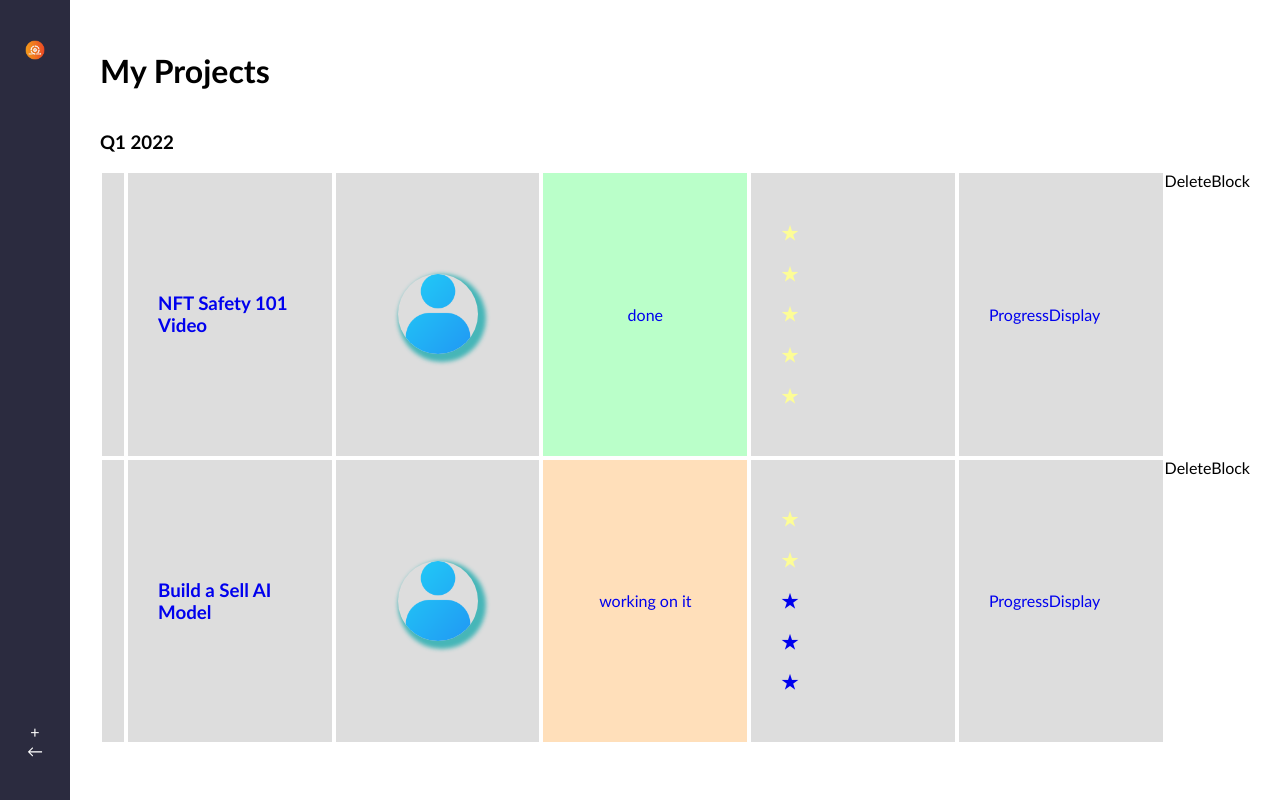
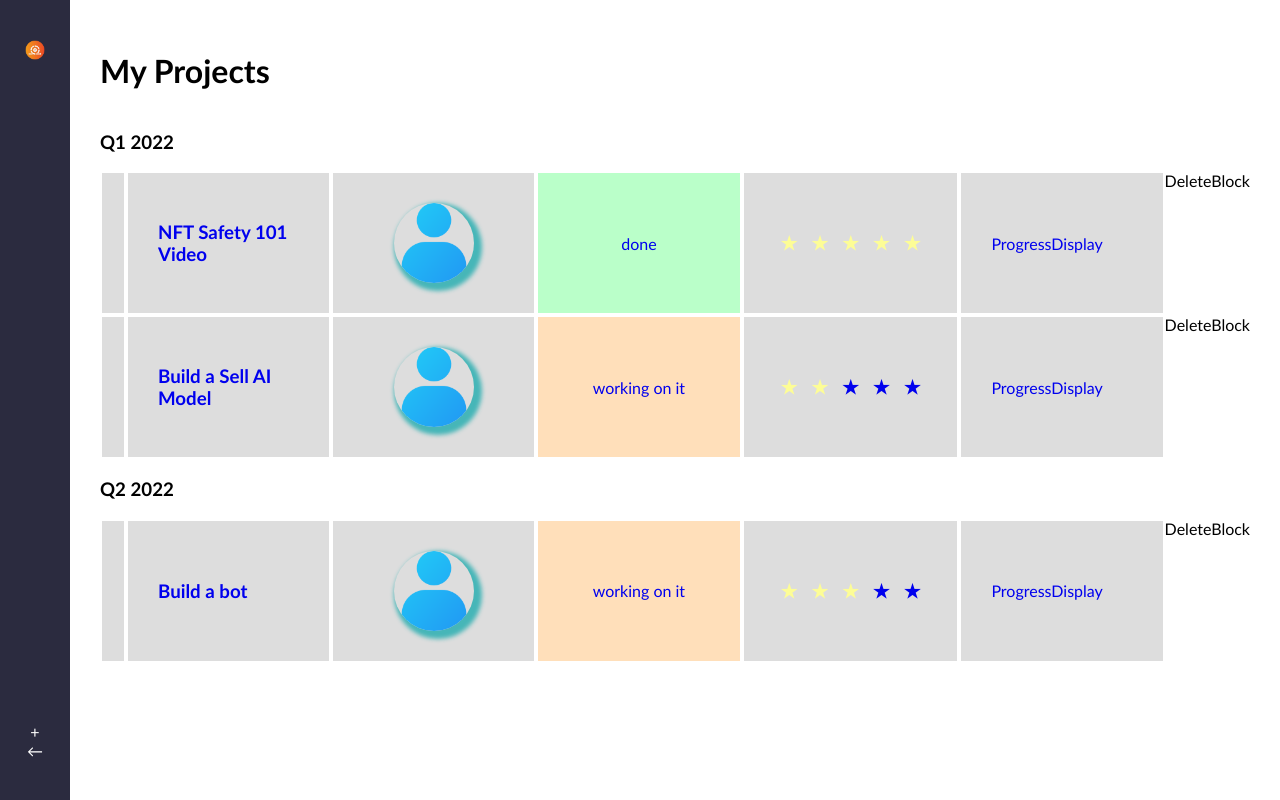
Before and after one commit to Almir-git-unifc/Project-Controll-Edu_react-vite, a React (Vite) app in the folder client/: page / in a window 1280 px wide. Built offline with nearby package versions, Linux system fonts and the light colour scheme.

Commit message:
feat(react): v00.06.000 - react vite implemented PriorityDisplay with horizontal star

```diff
--- a/client/src/App.css
+++ b/client/src/App.css
@@ -98,8 +98,21 @@ nav .icon{
     height: 100%;
 }
 
-/* Não está funcionando */
 .ticket-card .status-display {
     display: flex;
     justify-content: center;
 }
+
+.ticket-card .priority-display {
+    display: flex;
+    justify-content: center;
+}
+
+.ticket-card .priority-display .star-container{
+    display: flex;
+}
+
+.ticket-card .priority-display .star-container h3{
+    margin: 7px;
+    padding: 0;
+}
```
